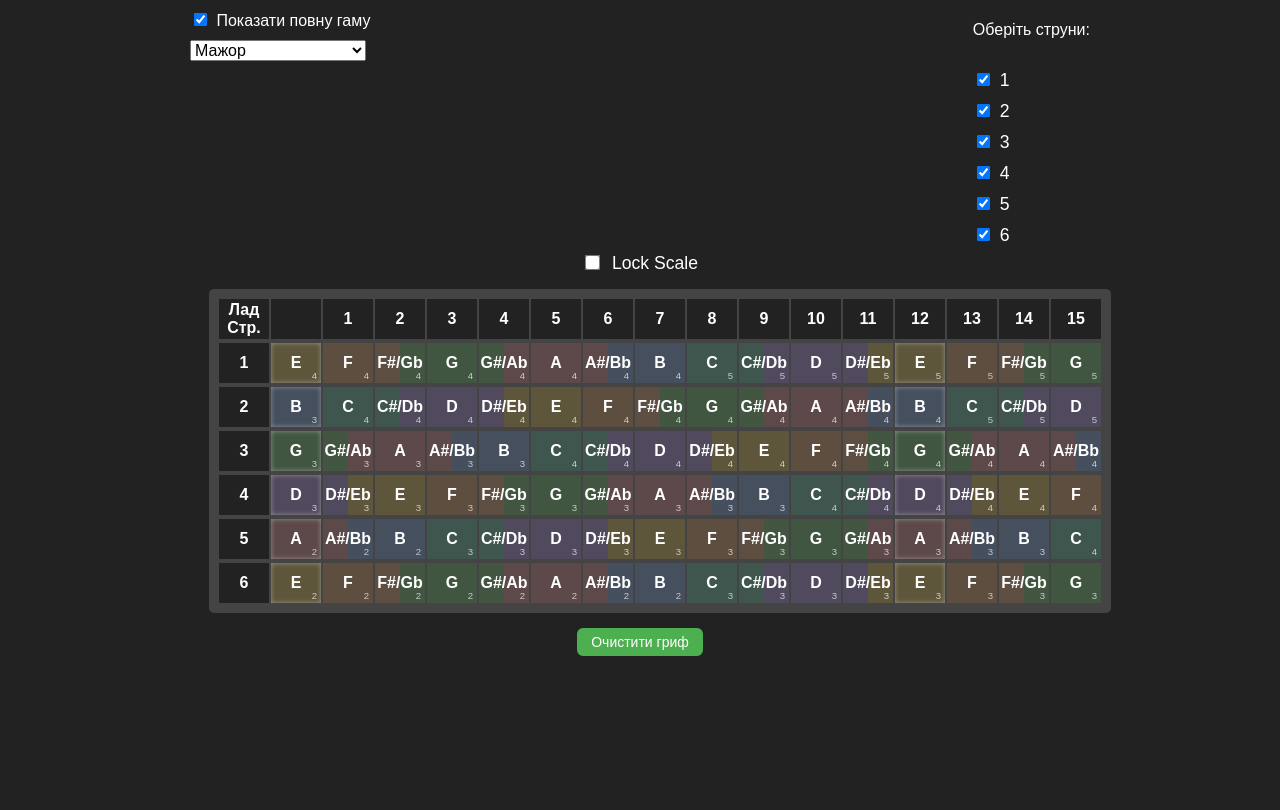
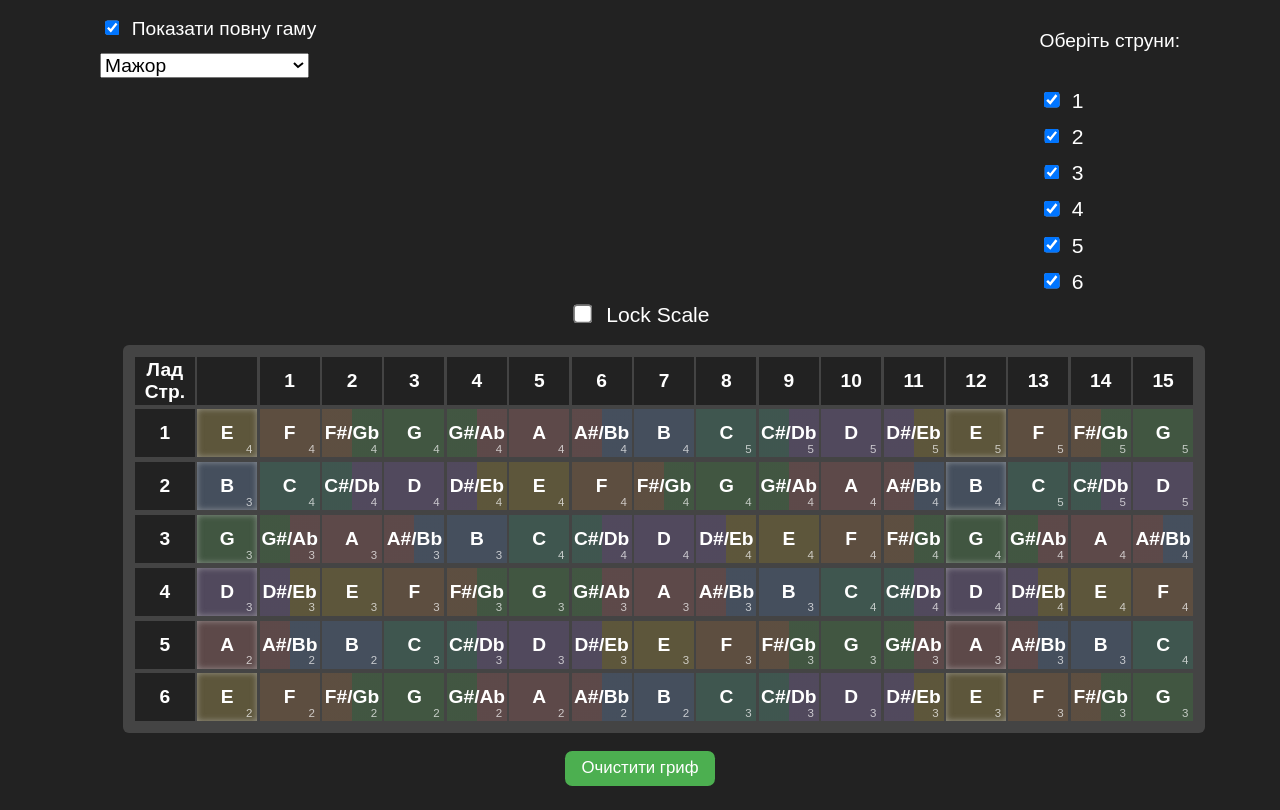
Before and after one commit to closetowhy/guitar_scales_training, a plain HTML site: page index.html in a window 1280 px wide. Shown: the part 109-919 px from the top of the page. Before the commit the page ends 800 px from the top, so only its background shows below. Drawn offline with Linux system fonts and the light colour scheme.

Commit message:
Update style.css

```diff
--- a/style.css
+++ b/style.css
@@ -4,9 +4,10 @@ body {
     color: #fff;
     display: flex;
     justify-content: center;
-    align-items: center;
-    height: 100vh;
+    /* align-items: center;
+    height: 100vh; */
     margin: 0;
+    zoom: 120%; /*test*/
   }
 
   .container {
```
